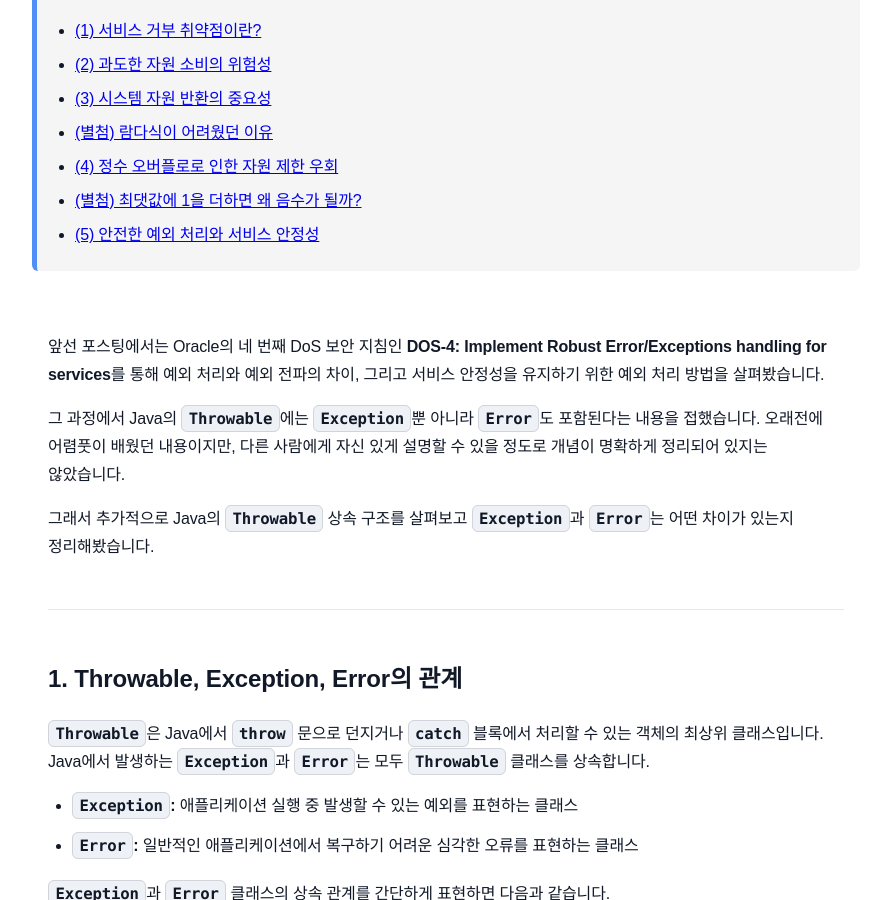
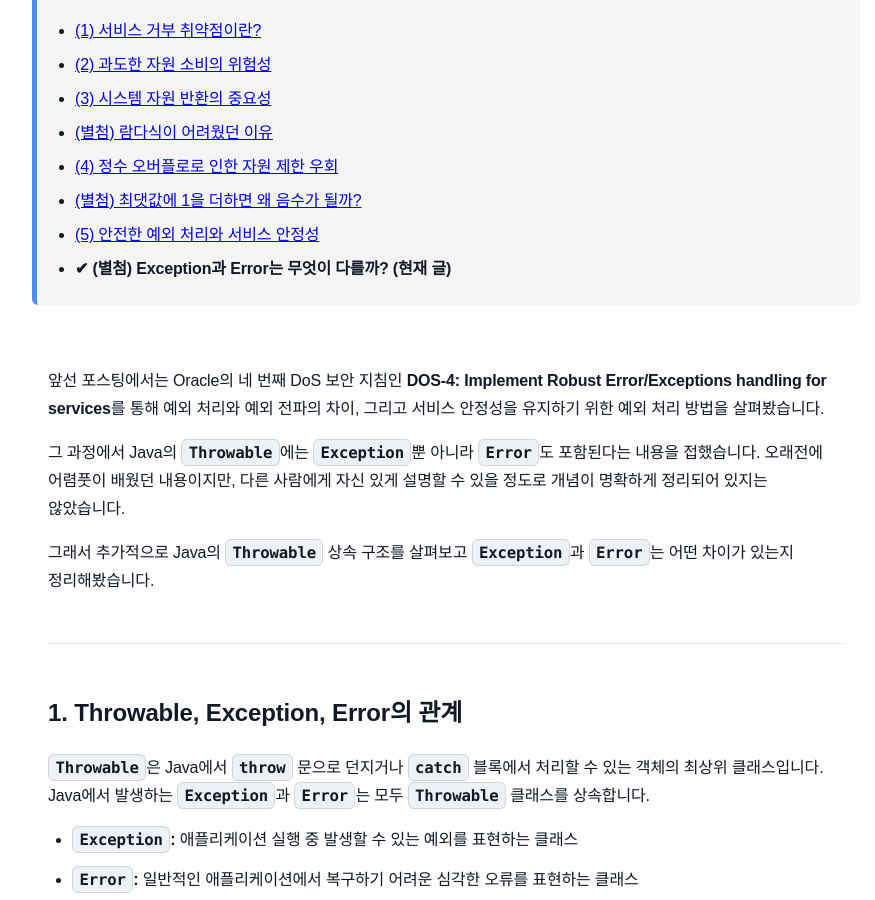
Before and after one commit to sanghoon-lee/sanghoon-lee.github.io, a Jekyll site: the page built from _posts/2026-10-28-exception-error.md, in a window 1280 px wide and 900 px high, scrolled down 447 px. Shown: the whole window, without its empty margins (194-1069 px from the left). Built offline with Jekyll 4.4.1, drawn with Linux system fonts in a browser that asks for light colours; nearby versions of some CDN libraries; comment, search, counter and statistics services are not loaded; some of the changed text lies outside the part shown.

Commit message:
Exception-Error 차이 포스팅 추가

```diff
--- a/_data/dos.yml
+++ b/_data/dos.yml
@@ -16,3 +16,5 @@ posts:
     url: "/2026/10/25/signed/"
   - title: "(5) 안전한 예외 처리와 서비스 안정성"
     url: "/2026/10/27/dos5/"
+  - title: "(별첨) Exception과 Error는 무엇이 다를까?"
+    url: "/2026/10/28/exception-error/"
```
